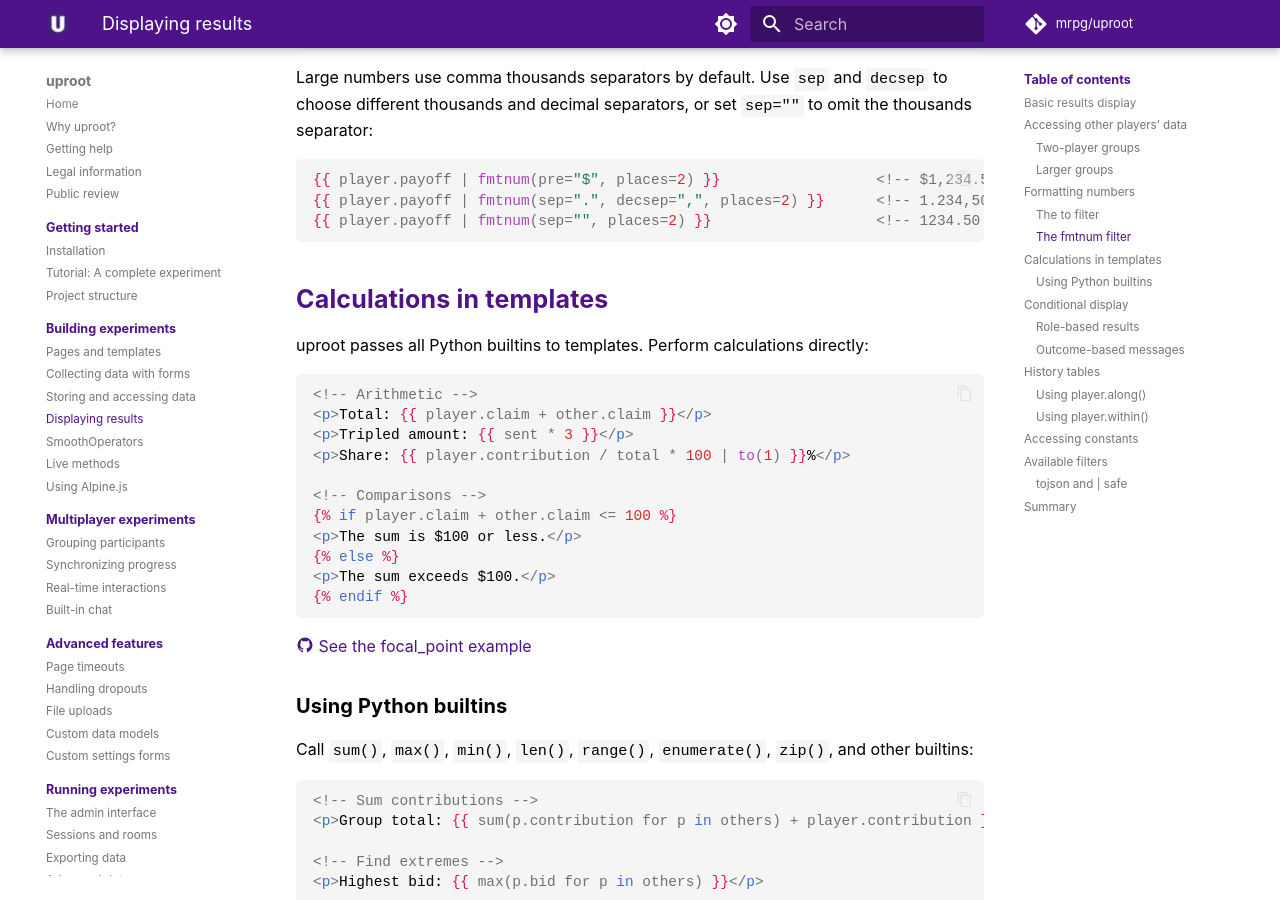
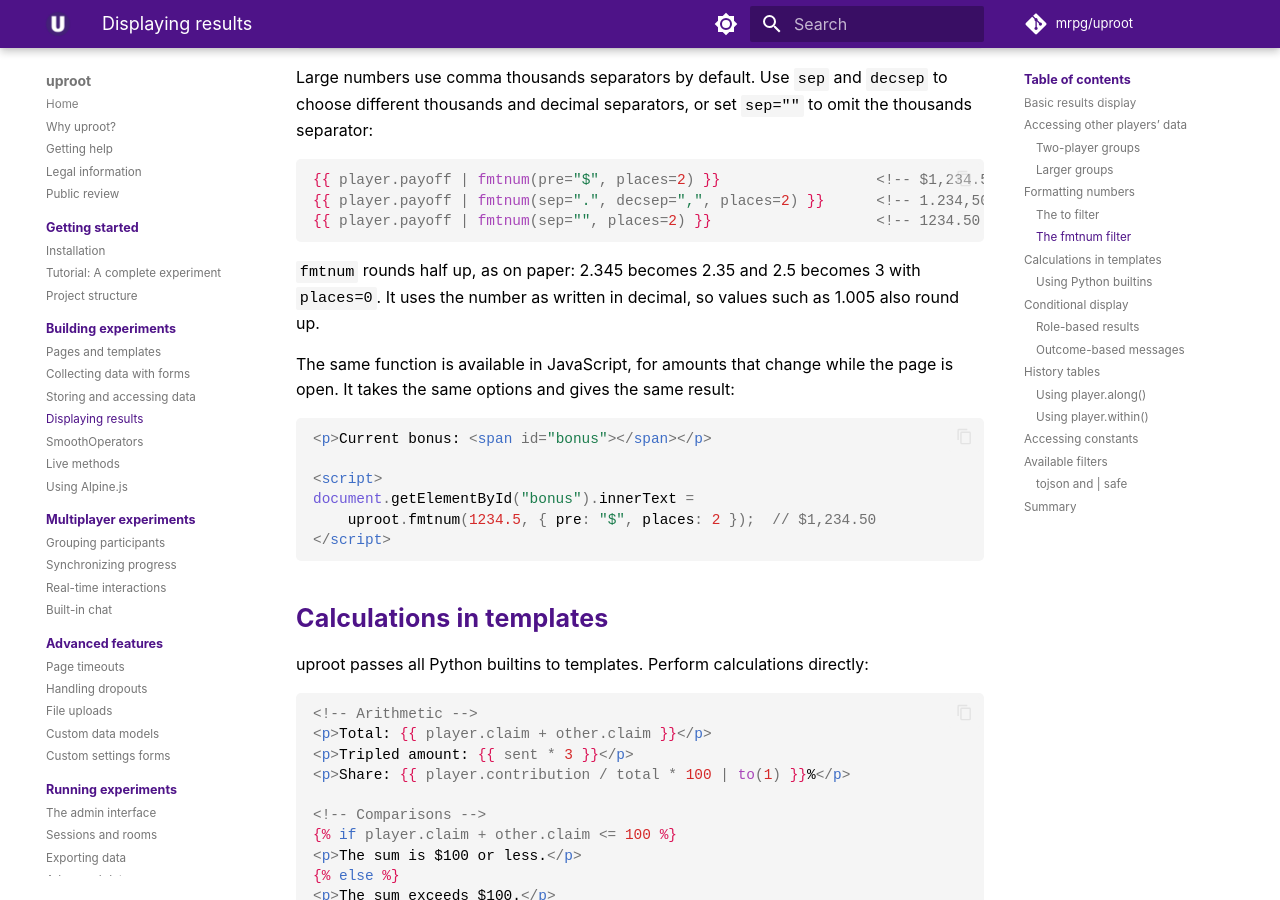
Before and after one commit to mrpg/uproot-docs, an MkDocs documentation site: the page built from docs/building/results.md, in a window 1280 px wide and 900 px high, scrolled down 2057 px. Built offline with MkDocs 1.6.1 and Material for MkDocs 9.7.7, drawn with Linux system fonts in a browser that asks for light colours; some web fonts are replaced; comment, search, counter and statistics services are not loaded.

Commit message:
Document rounding of fmtnum and uproot.fmtnum()
fmtnum now rounds half up, and uproot.fmtnum() formats numbers the same
way in JavaScript.

````diff
--- a/docs/building/results.md
+++ b/docs/building/results.md
@@ -101,6 +101,19 @@ the thousands separator:
 {{ player.payoff | fmtnum(pre="$", places=2) }}                  <!-- $1,234.50 -->
 {{ player.payoff | fmtnum(sep=".", decsep=",", places=2) }}      <!-- 1.234,50 -->
 {{ player.payoff | fmtnum(sep="", places=2) }}                   <!-- 1234.50 -->
+```
+
+`fmtnum` rounds half up, as on paper: 2.345 becomes 2.35 and 2.5 becomes 3 with `places=0`. It uses the number as written in decimal, so values such as 1.005 also round up.
+
+The same function is available in JavaScript, for amounts that change while the page is open. It takes the same options and gives the same result:
+
+```html+jinja
+<p>Current bonus: <span id="bonus"></span></p>
+
+<script>
+document.getElementById("bonus").innerText =
+    uproot.fmtnum(1234.5, { pre: "$", places: 2 });  // $1,234.50
+</script>
 ```
 
 ## Calculations in templates
````
Also changed, not shown: AGENTS.md (+1 -1 lines).
